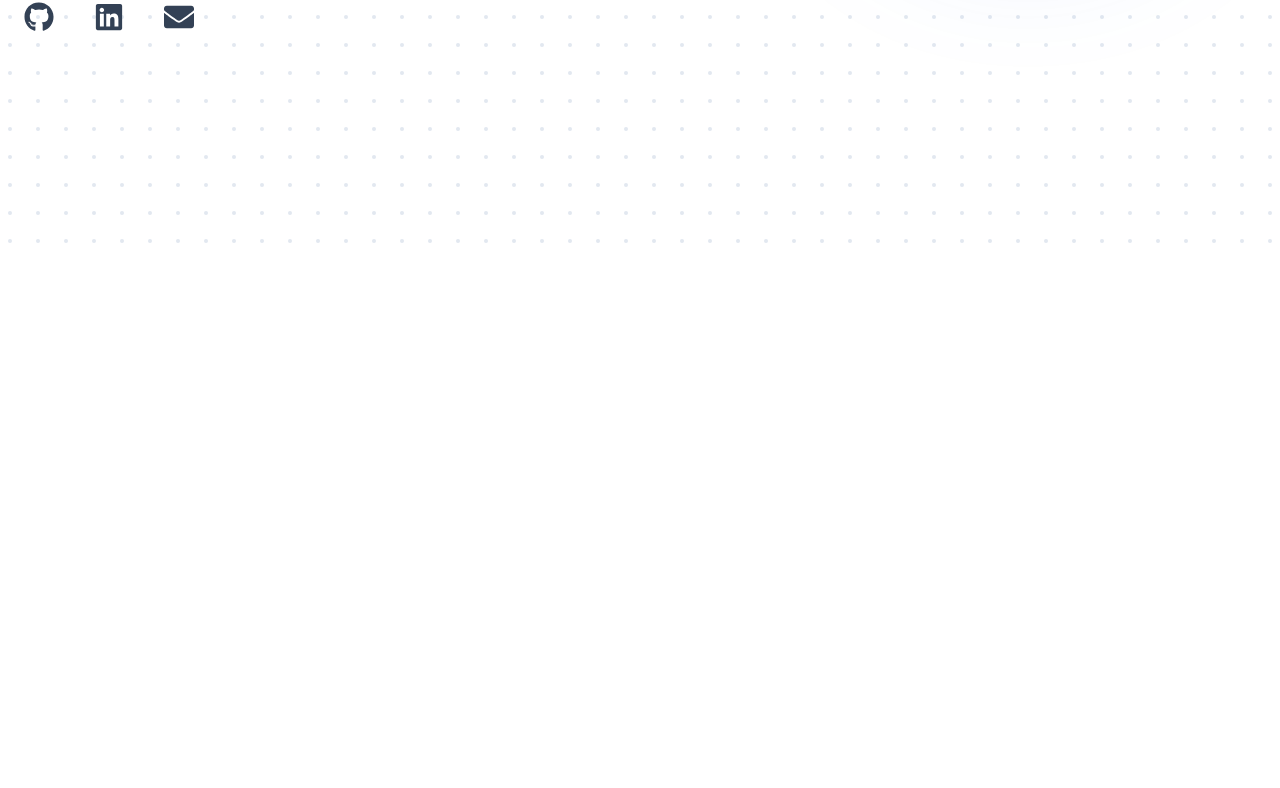
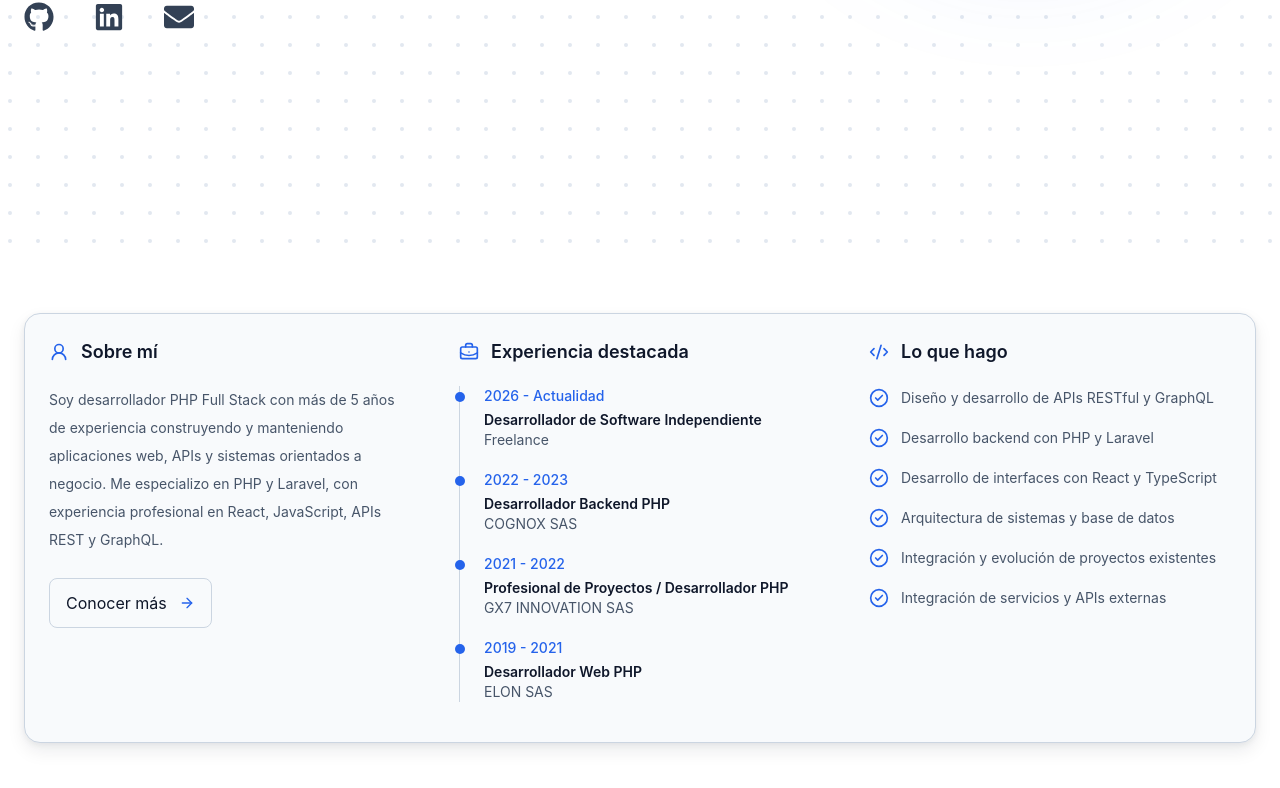
Before and after one commit to josecarlosonate/Portafolio, a React app: page / in a window 1280 px wide. Shown: the part 624-1412 px from the top of the page. Before the commit the page ends 873 px from the top, so only its background shows below. Built offline with nearby package versions, Linux system fonts and the light colour scheme; the HTML template or start-up script is replaced by a standard one.

Commit message:
feat: agregar informacion en seccion about me

```diff
--- a/src/App.tsx
+++ b/src/App.tsx
@@ -3,6 +3,7 @@ import Navbar from "./components/Navbar";
 import type { Language } from "./types/language";
 import type { Theme } from "./types/theme";
 import Hero from "./components/Hero";
+import About from "./components/About";
 
 function getInitialTheme(): Theme {
   const savedTheme = localStorage.getItem("theme");
@@ -26,6 +27,7 @@ function App() {
     <>
       <Navbar language={language} setLanguage={setLanguage} theme={theme} setTheme={setTheme} />
       <Hero theme={theme} language={language} />
+      <About />
     </>
   );
 }
--- /dev/null
+++ b/src/components/About.tsx
@@ -0,0 +1,143 @@
+import { ArrowRight, BriefcaseBusiness, CircleCheck, CodeXml, UserRound } from "lucide-react";
+
+export default function About() {
+    return (
+        <section id="about" className="bg-background">
+            <div className="mx-auto w-full max-w-7xl px-6 py-16">
+                <div className="grid rounded-2xl border border-border bg-surface pb-4 shadow-surface md:grid-cols-3">
+                    <div className="p-6">
+                        <div className="flex items-center gap-3">
+                            <UserRound className="size-5 text-primary" />
+
+                            <h2 className="text-lg font-semibold text-foreground">
+                                Sobre mí
+                            </h2>
+                        </div>
+
+                        <p className="mt-5 text-sm leading-7 text-muted">
+                            Soy desarrollador PHP Full Stack con más de 5 años de
+                            experiencia construyendo y manteniendo aplicaciones web, APIs y
+                            sistemas orientados a negocio. Me especializo en PHP y Laravel,
+                            con experiencia profesional en React, JavaScript, APIs REST y
+                            GraphQL.
+                        </p>
+
+                        <button type="button"
+                            className="mt-6 inline-flex items-center gap-3 rounded-lg border
+                            border-border bg-surface px-4 py-3 text-sm font-medium text-foreground
+                            transition-colors hover:bg-surface-hover cursor-pointer">
+                            Conocer más
+                            <ArrowRight className="size-4 text-primary" />
+                        </button>
+                    </div>
+
+                    <div className="p-6">
+                        <div className="flex items-center gap-3">
+                            <BriefcaseBusiness className="size-5 shrink-0 text-primary" />
+                            <h2 className="text-lg font-semibold text-foreground">
+                                Experiencia destacada
+                            </h2>
+                        </div>
+                        <div className="relative mt-5 border-l border-border pl-6">
+                            <div className="relative">
+                                <span className="absolute -left-7.25 top-1.5 size-2.5 rounded-full bg-primary" />
+                                <p className="text-sm font-medium text-primary">
+                                    2026 - Actualidad
+                                </p>
+                                <p className="mt-1 text-sm font-semibold text-foreground">
+                                    Desarrollador de Software Independiente
+                                </p>
+                                <p className="text-sm text-muted">
+                                    Freelance
+                                </p>
+                            </div>
+                            <div className="relative mt-5">
+                                <span className="absolute -left-7.25 top-1.5 size-2.5 rounded-full bg-primary" />
+                                <p className="text-sm font-medium text-primary">
+                                    2022 - 2023
+                                </p>
+                                <p className="mt-1 text-sm font-semibold text-foreground">
+                                    Desarrollador Backend PHP
+                                </p>
+                                <p className="text-sm text-muted">
+                                    COGNOX SAS
+                                </p>
+                            </div>
+                            <div className="relative mt-5">
+                                <span className="absolute -left-7.25 top-1.5 size-2.5 rounded-full bg-primary" />
+                                <p className="text-sm font-medium text-primary">
+                                    2021 - 2022
+                                </p>
+                                <p className="mt-1 text-sm font-semibold text-foreground">
+                                    Profesional de Proyectos / Desarrollador PHP
+                                </p>
+                                <p className="text-sm text-muted">
+                                    GX7 INNOVATION SAS
+                                </p>
+                            </div>
+                            <div className="relative mt-5">
+                                <span className="absolute -left-7.25 top-1.5 size-2.5 rounded-full bg-primary" />
+                                <p className="text-sm font-medium text-primary">
+                                    2019 - 2021
+                                </p>
+                                <p className="mt-1 text-sm font-semibold text-foreground">
+                                    Desarrollador Web PHP
+                                </p>
+                                <p className="text-sm text-muted">
+                                    ELON SAS
+                                </p>
+                            </div>
+                        </div>
+                    </div>
+
+                    <div className="p-6">
+                        <div className="flex items-center gap-3">
+                            <CodeXml className="size-5 shrink-0 text-primary" />
+                            <h2 className="text-lg font-semibold text-foreground">
+                                Lo que hago
+                            </h2>
+                        </div>
+                        <div className="mt-5">
+                            <div className="flex items-start gap-3">
+                                <CircleCheck className="mt-0.5 size-5 shrink-0 text-primary" />
+                                <p className="text-sm leading-6 text-muted">
+                                    Diseño y desarrollo de APIs RESTful y GraphQL
+                                </p>
+                            </div>
+                        </div>
+                        <div className="mt-4 flex items-start gap-3">
+                            <CircleCheck className="mt-0.5 size-5 shrink-0 text-primary" />
+                            <p className="text-sm leading-6 text-muted">
+                                Desarrollo backend con PHP y Laravel
+                            </p>
+                        </div>
+                        <div className="mt-4 flex items-start gap-3">
+                            <CircleCheck className="mt-0.5 size-5 shrink-0 text-primary" />
+                            <p className="text-sm leading-6 text-muted">
+                                Desarrollo de interfaces con React y TypeScript
+                            </p>
+                        </div>
+                        <div className="mt-4 flex items-start gap-3">
+                            <CircleCheck className="mt-0.5 size-5 shrink-0 text-primary" />
+                            <p className="text-sm leading-6 text-muted">
+                                Arquitectura de sistemas y base de datos
+                            </p>
+                        </div>
+                        <div className="mt-4 flex items-start gap-3">
+                            <CircleCheck className="mt-0.5 size-5 shrink-0 text-primary" />
+                            <p className="text-sm leading-6 text-muted">
+                                Integración y evolución de proyectos existentes
+                            </p>
+                        </div>
+                        <div className="mt-4 flex items-start gap-3">
+                            <CircleCheck className="mt-0.5 size-5 shrink-0 text-primary" />
+                            <p className="text-sm leading-6 text-muted">
+                                Integración de servicios y APIs externas
+                            </p>
+                        </div>
+                    </div>
+                </div>
+            </div>
+        </section>
+    );
+}
--- a/src/index.css
+++ b/src/index.css
@@ -20,6 +20,7 @@
   --color-theme-track: var(--theme-track);
   --color-theme-thumb: var(--theme-thumb);
   --color-theme-thumb-foreground: var(--theme-thumb-foreground);
+  --shadow-surface: var(--surface-shadow);
 }
 
 
@@ -43,6 +44,8 @@
   --theme-track: #e2e8f0;
   --theme-thumb: #ffffff;
   --theme-thumb-foreground: #0f172a;
+  --surface-shadow: 0 2px 6px rgb(15 23 42 / 0.06),
+    0 8px 18px rgb(15 23 42 / 0.08);
 }
 
 .dark {
@@ -65,6 +68,9 @@
   --theme-track: rgb(255 255 255 / 0.1);
   --theme-thumb: #000000;
   --theme-thumb-foreground: #ffffff;
+  --surface-shadow: 0 4px 12px rgb(0 0 0 / 0.45),
+    0 12px 30px rgb(0 0 0 / 0.35),
+    0 0 16px rgb(59 130 246 / 0.10);
 }
 
 * {
```
